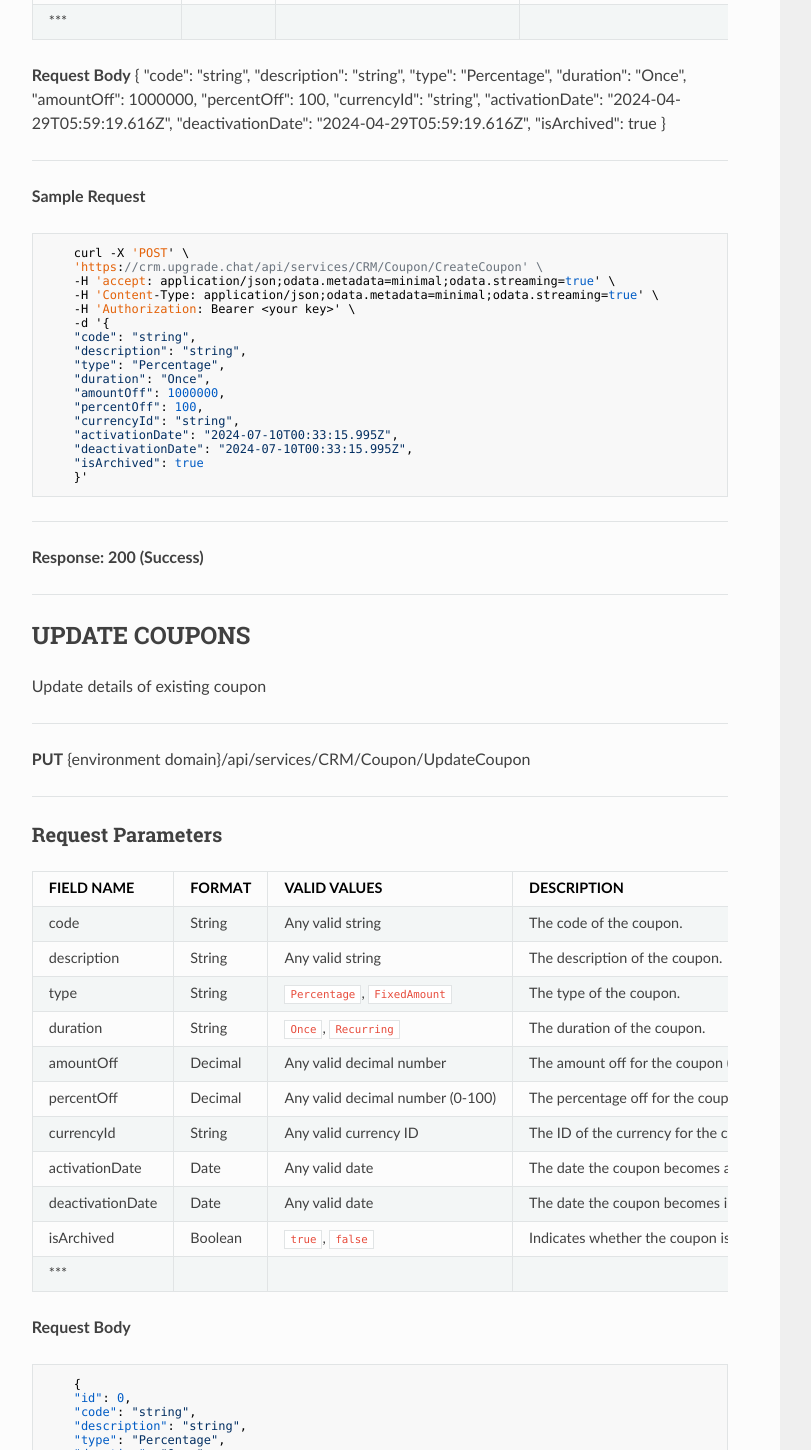
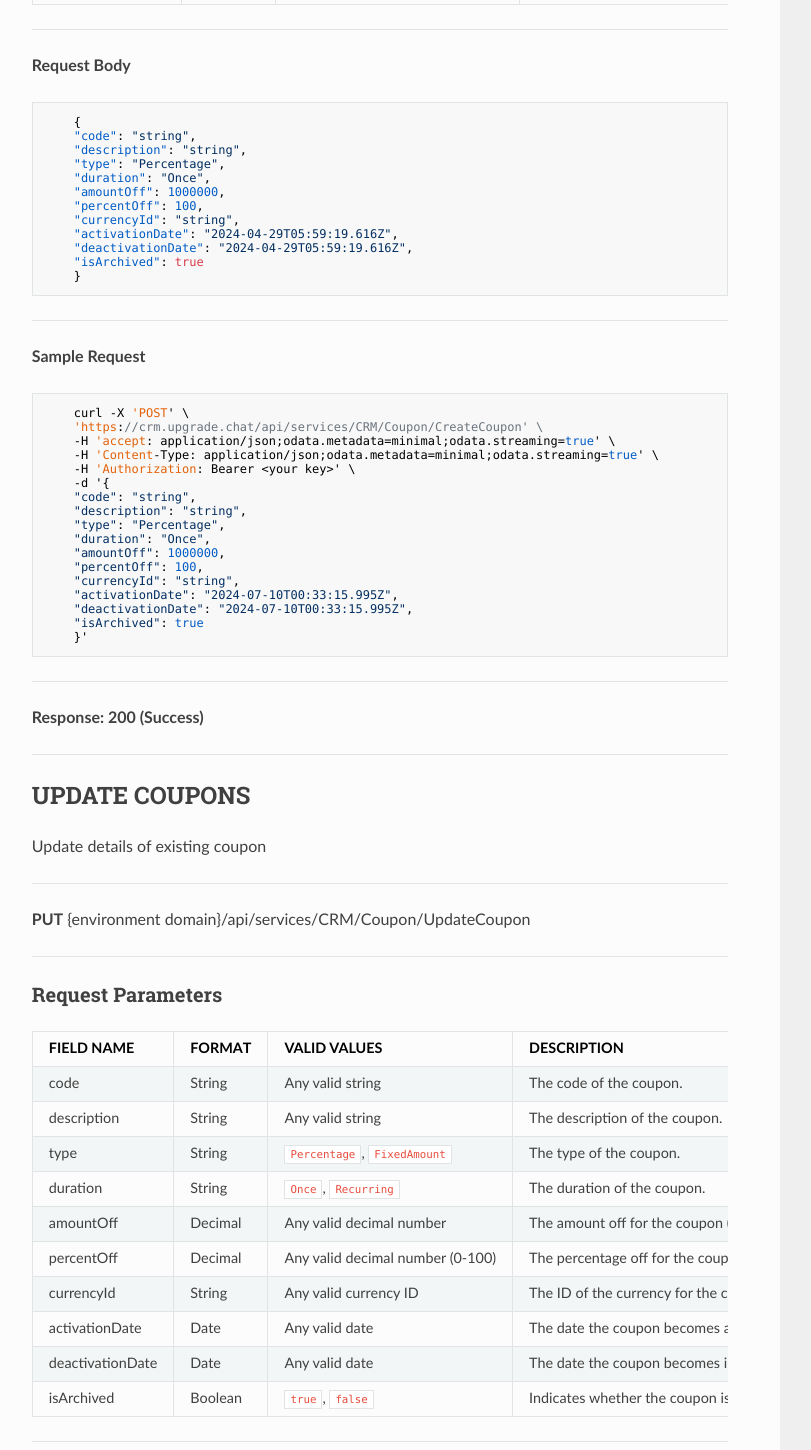
Before and after one commit to Ifedolapo-9/upgrade_chat_api, a plain HTML site: page coupons/index.html in a window 1280 px wide. Shown: the part 1082-2532 px from the top of the page, without its empty margins (320-1131 px from the left). Drawn offline with nearby package versions, Linux system fonts and the light colour scheme.

Commit message:
Deployed 872d9a2 with MkDocs version: 1.6.0

```diff
--- a/coupons/index.html
+++ b/coupons/index.html
@@ -220,16 +220,11 @@
 <td><code>true</code>, <code>false</code></td>
 <td>Indicates whether the coupon is archived.</td>
 </tr>
-<tr>
-<td>***</td>
-<td></td>
-<td></td>
-<td></td>
-</tr>
 </tbody>
 </table>
-<p><strong>Request Body</strong>
-        {
+<hr/>
+<p><strong>Request Body</strong></p>
+<pre><code>    {
     "code": "string",
     "description": "string",
     "type": "Percentage",
@@ -240,7 +235,8 @@
     "activationDate": "2024-04-29T05:59:19.616Z",
     "deactivationDate": "2024-04-29T05:59:19.616Z",
     "isArchived": true
-        }</p>
+    }
+</code></pre>
 <hr/>
 <p><strong>Sample Request</strong></p>
 <pre><code>    curl -X 'POST' \
@@ -340,14 +336,9 @@
 <td><code>true</code>, <code>false</code></td>
 <td>Indicates whether the coupon is archived.</td>
 </tr>
-<tr>
-<td>***</td>
-<td></td>
-<td></td>
-<td></td>
-</tr>
 </tbody>
 </table>
+<hr/>
 <p><strong>Request Body</strong></p>
 <pre><code>    {
     "id": 0,
```
Also changed, not shown: customers/index.html (+2 -12 lines), products/index.html (+2 -12 lines), subscriptions/index.html (+2 -12 lines), tenants/index.html (+4 -2 lines). Lines whose indentation alone changed are shown as unchanged.
